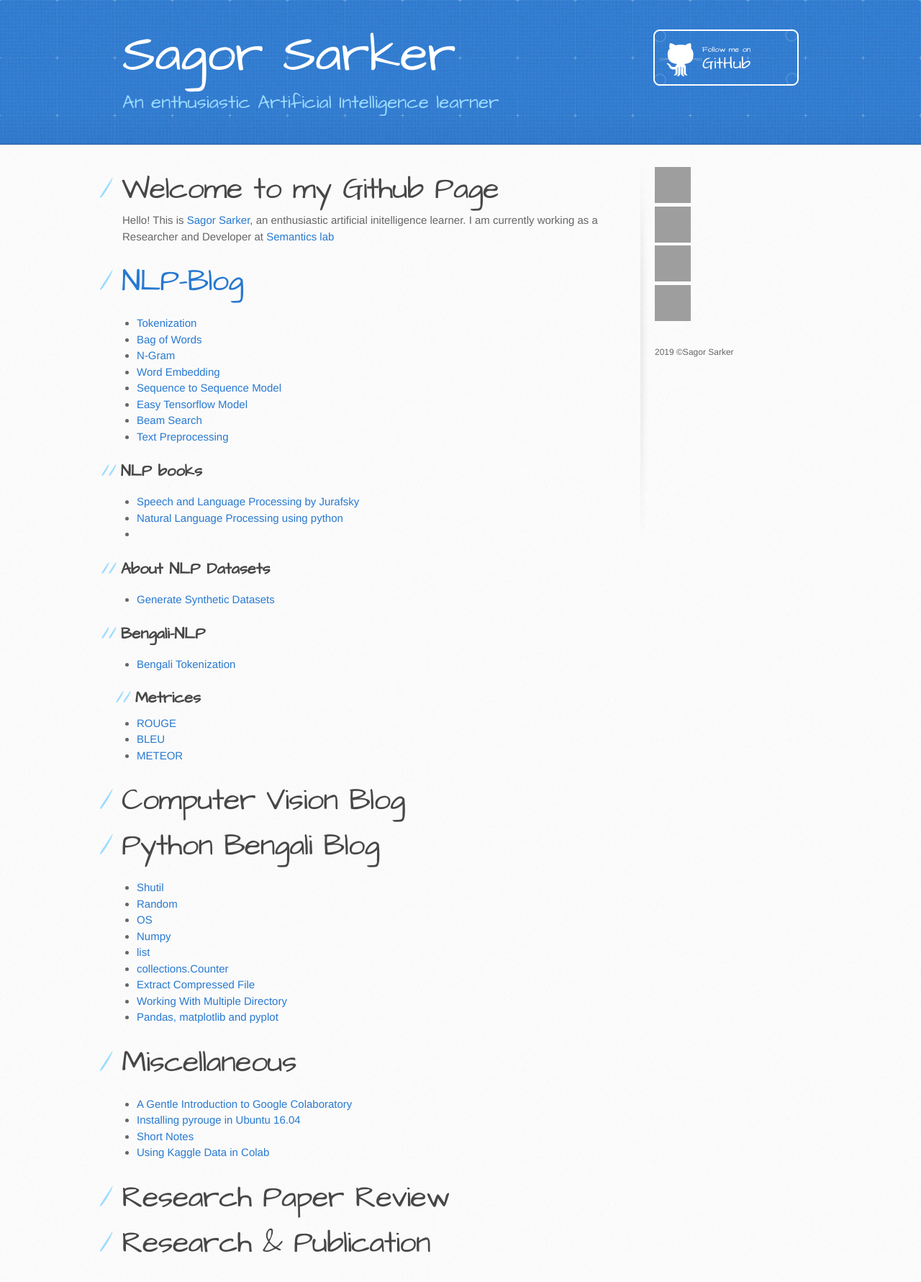
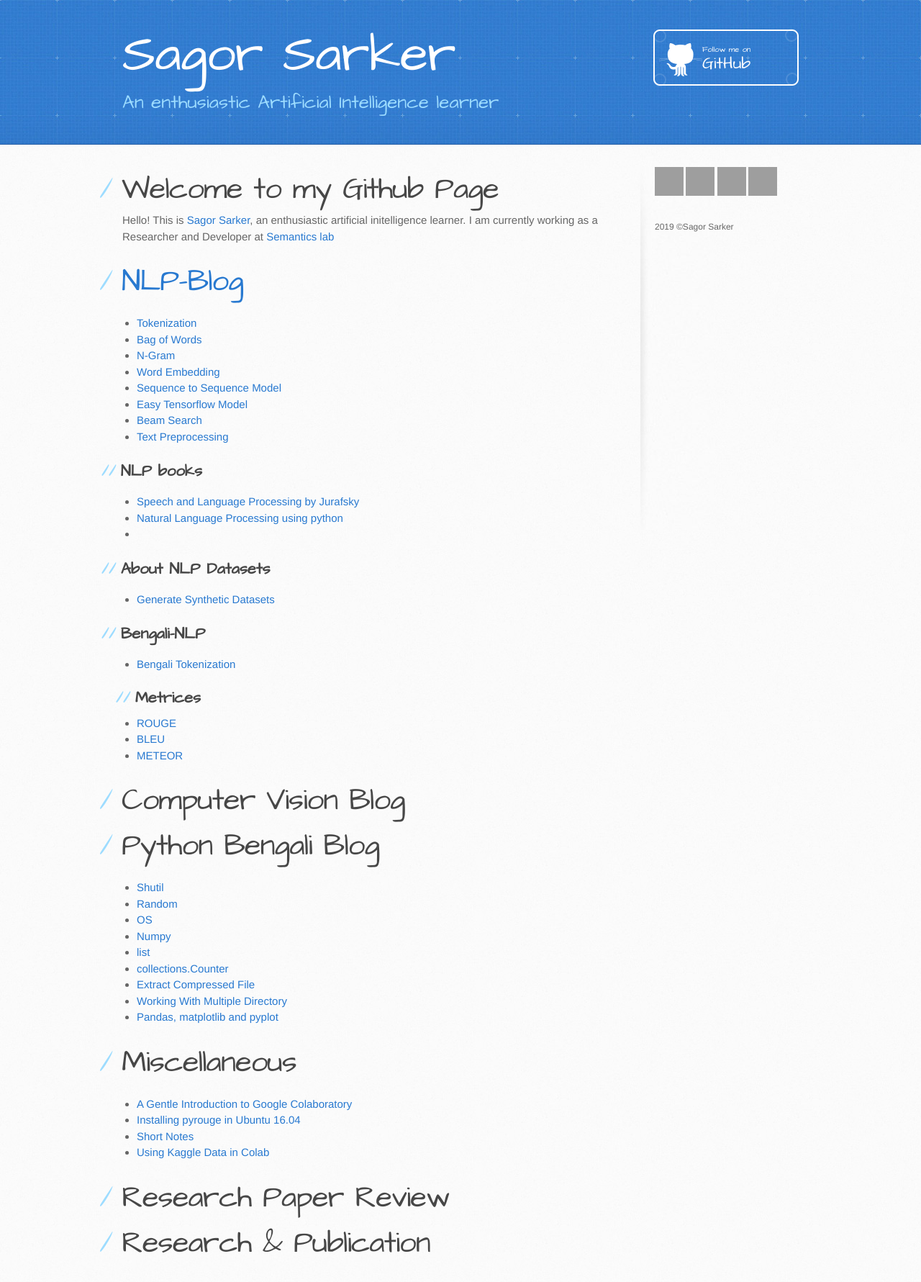
Before and after one commit to sagorbrur/sagorbrur.github.io, a Jekyll site: the page built from index.md, in a window 1280 px wide. Shown: the whole page at 72% size. Built offline with Jekyll 4.4.1, drawn with Linux system fonts in a browser that asks for light colours; our own code applies the rules of GitHub Pages for plain Markdown files; grey boxes are pictures that could not be loaded.

Commit message:
Update default.html

```diff
--- a/_layouts/default.html
+++ b/_layouts/default.html
@@ -53,19 +53,16 @@
           {% endif %}
           -->
           <a href="https://sagorbrur.github.io/">
-            <img border="0" alt="home" src="https://cdn1.iconfinder.com/data/icons/basic-ui-elements-coloricon/21/39-512.png" width="50" height="50">
+            <img border="0" alt="home" src="https://cdn1.iconfinder.com/data/icons/basic-ui-elements-coloricon/21/39-512.png" width="40" height="40">
           </a>
-          </br>
           <a href="https://sagorbrur.github.io/blog" target="_blank">
-            <img border="0" alt="github_blog" src="https://cdn1.iconfinder.com/data/icons/social-media-vol-1-1/24/_github-512.png" width="50" height="50">
+            <img border="0" alt="github_blog" src="https://cdn1.iconfinder.com/data/icons/social-media-vol-1-1/24/_github-512.png" width="40" height="40">
           </a>
-          </br>
           <a href="https://www.linkedin.com/in/sagor-sarker/" target="_blank">
-            <img border="0" alt="linkedin" src="https://cdn1.iconfinder.com/data/icons/logotypes/32/square-linkedin-512.png" width="50" height="50">
+            <img border="0" alt="linkedin" src="https://cdn1.iconfinder.com/data/icons/logotypes/32/square-linkedin-512.png" width="40" height="40">
           </a>
-          </br>
           <a href="https://twitter.com/sagor_sarker" target="_blank">
-            <img border="0" alt="twitter" src="https://www.michaelbrowntoday.com/wp-content/uploads/2019/02/3uFY0wpD.jpg" width="50" height="50">
+            <img border="0" alt="twitter" src="https://www.michaelbrowntoday.com/wp-content/uploads/2019/02/3uFY0wpD.jpg" width="40" height="40">
           </a>
 
 
```
